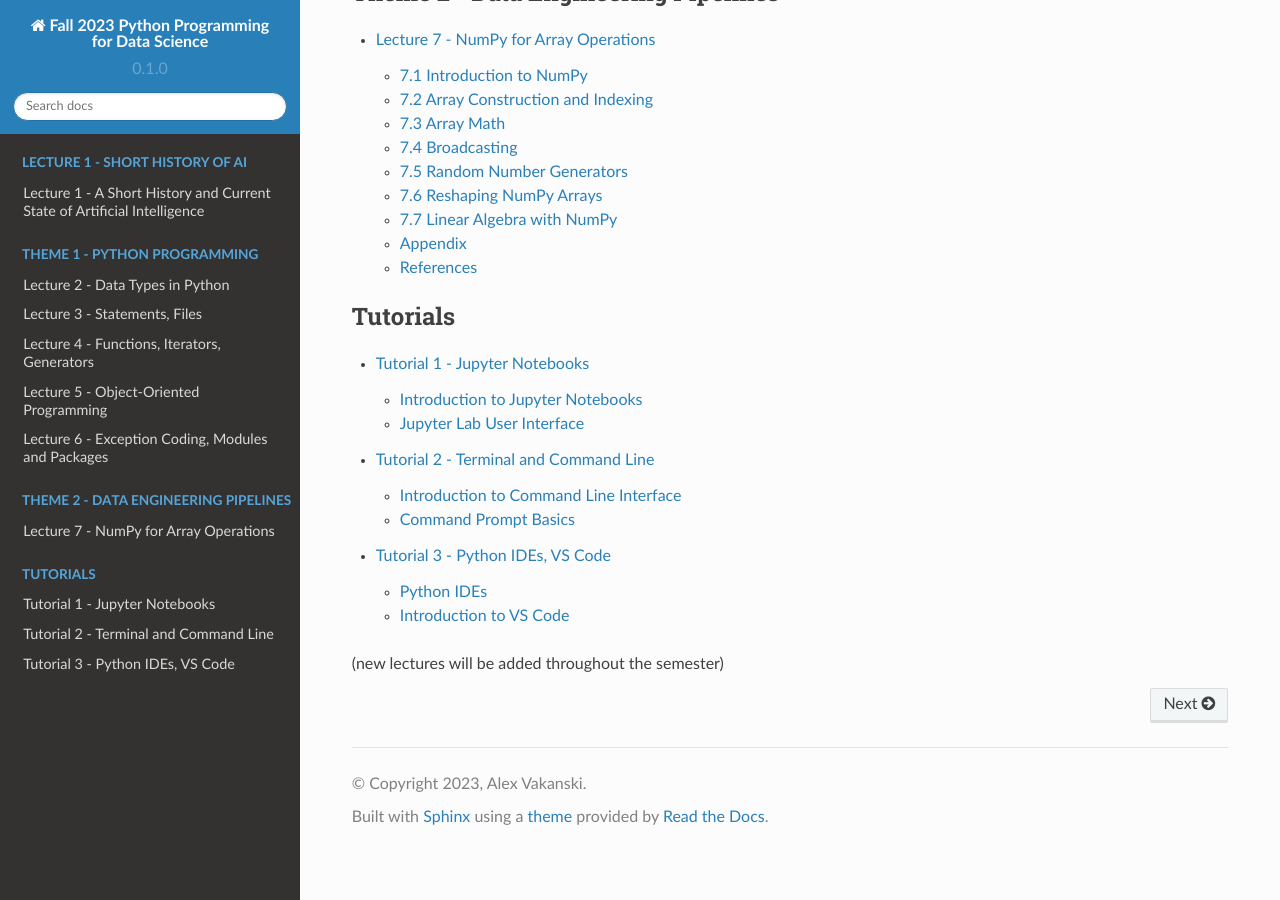
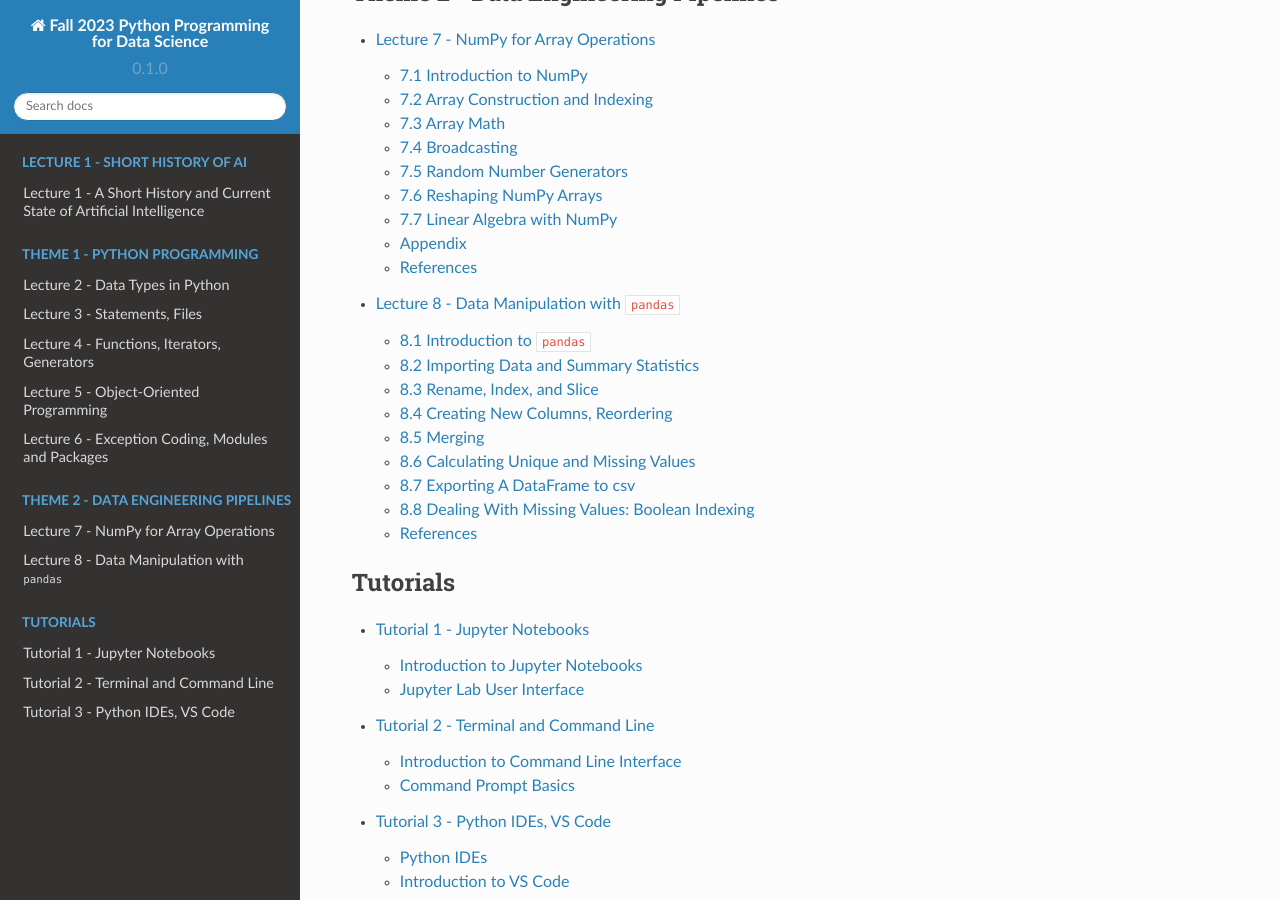
Before and after one commit to avakanski/Fall-2023-Python-Programming-for-Data-Science, a Sphinx documentation site: the page built from docs/index.rst, in a window 1280 px wide and 900 px high, scrolled down 2782 px. Built offline with Sphinx 7.4.7 and the Read the Docs theme 2.0.0, drawn with Linux system fonts in a browser that asks for light colours.

Commit message:
Update index.rst

```diff
--- a/docs/index.rst
+++ b/docs/index.rst
@@ -68,6 +68,7 @@ Lectures
    :maxdepth: 2
 
    Lectures/Theme_2-Data_Engineering/Lecture_7-NumPy/Lecture_7-NumPy.ipynb
+   Lectures/Theme_2-Data_Engineering/Lecture_8-Pandas/Lecture_8-Pandas.ipynb
 
 
 .. toctree::
```
